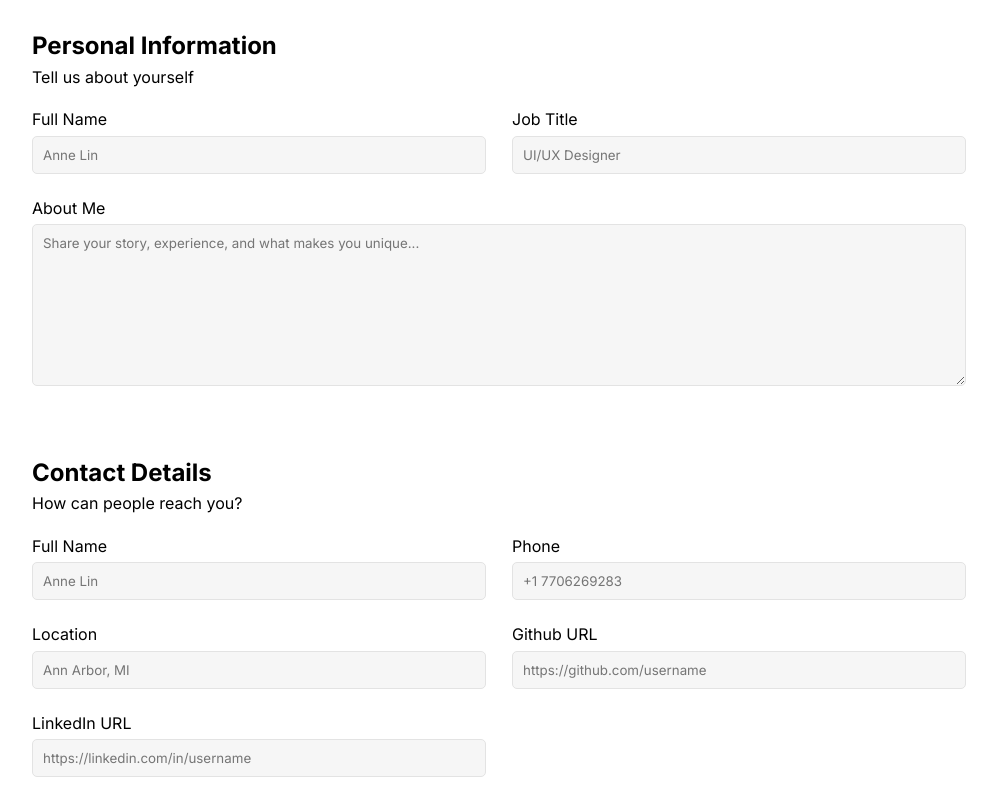
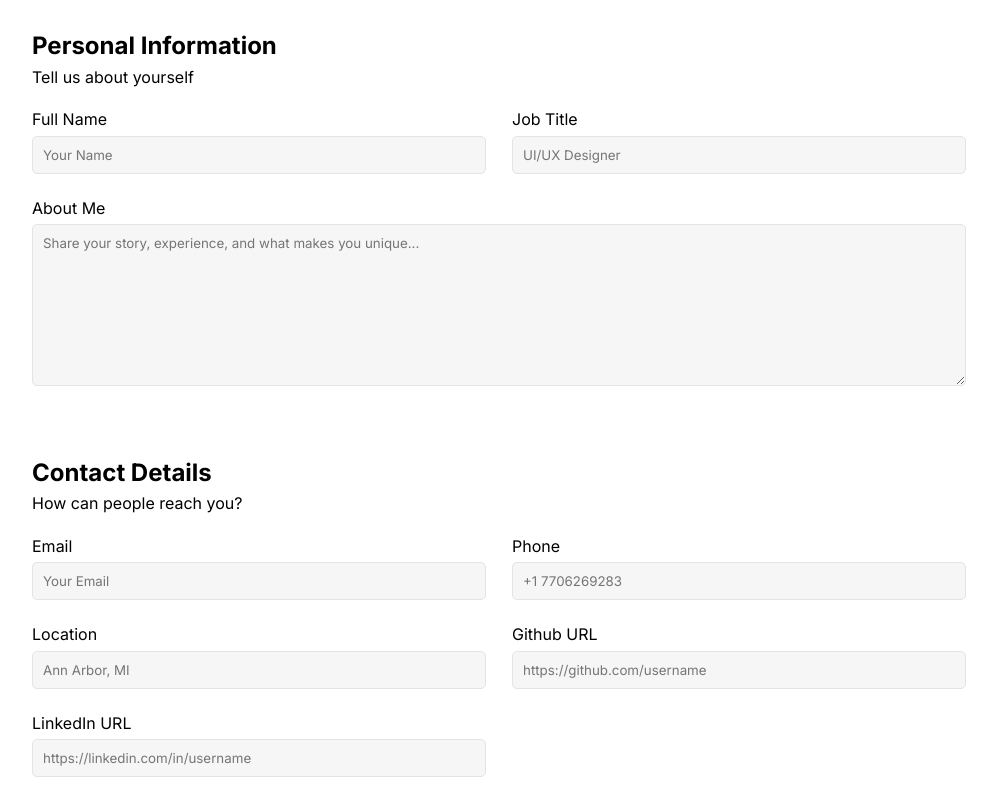
Before and after one commit to linyuen513/SI539_Autofolio_collab, a React (Vite) app: page / in a window 1280 px wide. Shown: the part 493-1290 px from the top of the page, without its empty margins (128-1125 px from the left). Built offline with nearby package versions, Linux system fonts and the light colour scheme; a web font is replaced by a local one.

Commit message:
fix: placeholders and input types

```diff
--- a/src/components/FormSection.tsx
+++ b/src/components/FormSection.tsx
@@ -170,7 +170,7 @@
                 name="fullName"
                 value={fullName}
                 onChange={(e) => setFullName(e.target.value)}
-                placeholder="Anne Lin"
+                placeholder="Your Name"
               />
             </div>
             {/* Job Title */}
@@ -205,14 +205,14 @@
           {/* Email */}
           <div className="formDiv">
             <div className="form-group">
-              <label htmlFor="email">Full Name</label>
+              <label htmlFor="email">Email</label>
               <input
                 id="email"
-                type="text"
+                type="email"
                 name="email"
                 value={email}
                 onChange={(e) => setEmail(e.target.value)}
-                placeholder="Anne Lin"
+                placeholder="Your Email"
               />
             </div>
             {/* Phone */}
```
